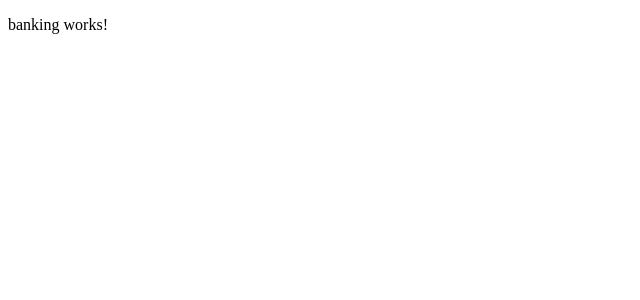
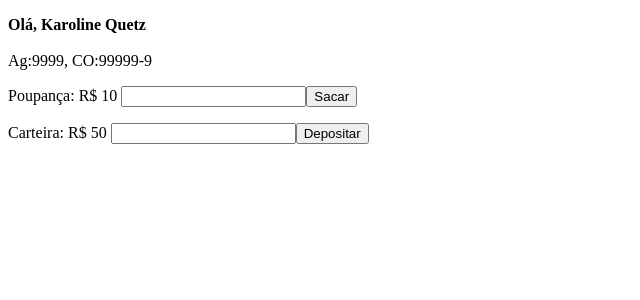
Before and after one commit to karolinequetz/Angular, an Angular app in the folder teste-unitario/: page / in a window 1280 px wide. Shown: the top 300 px of the page, without its empty margins (0-640 px from the left). Built offline with nearby package versions, Linux system fonts and the light colour scheme.

Commit message:
feat: created tests

```diff
--- a/teste-unitario/src/app/shared/banking/banking.component.html
+++ b/teste-unitario/src/app/shared/banking/banking.component.html
@@ -1 +1,18 @@
-<p>banking works!</p>
+<p>
+    <strong>Olá, Karoline Quetz</strong>
+    <br>
+    <br>
+Ag:9999, CO:99999-9
+</p>
+
+<p>
+    Poupança: R$ {{getPoupanca}}
+    <input type="text" #sacar>
+    <button (click)="setSacar(sacar.value)">Sacar</button>
+</p>
+
+<p>
+  Carteira: R$ {{getCarteira}}
+  <input type="text" #depositar>
+  <button (click)="setDepositar(depositar.value)">Depositar</button>
+</p>
--- a/teste-unitario/src/app/shared/banking/banking.component.ts
+++ b/teste-unitario/src/app/shared/banking/banking.component.ts
@@ -1,10 +1,40 @@
-import { Component } from '@angular/core';
+import { Component, OnInit } from '@angular/core';
 
 @Component({
   selector: 'app-banking',
   templateUrl: './banking.component.html',
-  styleUrls: ['./banking.component.scss']
+  styleUrls: ['./banking.component.scss'],
 })
-export class BankingComponent {
+export class BankingComponent implements OnInit {
+  private poupanca: number = 10;
+  private carteira: number = 50;
+  constructor() {}
 
+  ngOnInit(): void {}
+
+  get getPoupanca(): number {
+    return this.poupanca;
+  }
+
+  get getCarteira(): number {
+    return this.carteira;
+  }
+
+  public setSacar(value: string): number | undefined {
+    const sacar = Number(value);
+    if (isNaN(sacar) || this.poupanca < sacar) {
+      return;
+    }
+    this.poupanca -= sacar;
+    return (this.carteira += sacar);
+  }
+
+  public setDepositar(value: string): number | undefined {
+    const depositar = Number(value);
+    if (isNaN(depositar) || this.carteira < depositar) {
+      return;
+    }
+    this.carteira -= depositar;
+    return (this.poupanca += depositar);
+  }
 }
```
Also changed, not shown: 1 other file (tests, documents, lock files or other folders).
